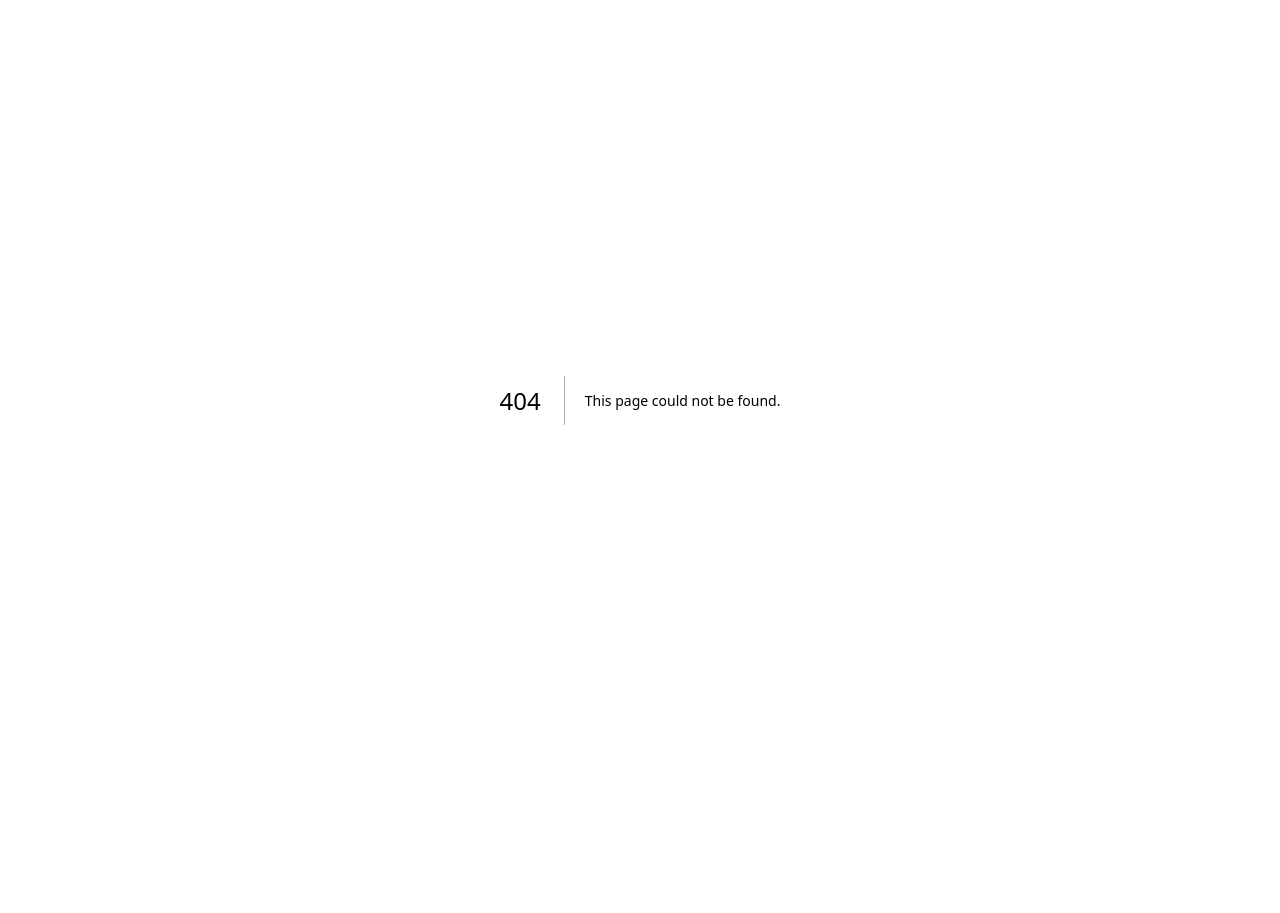
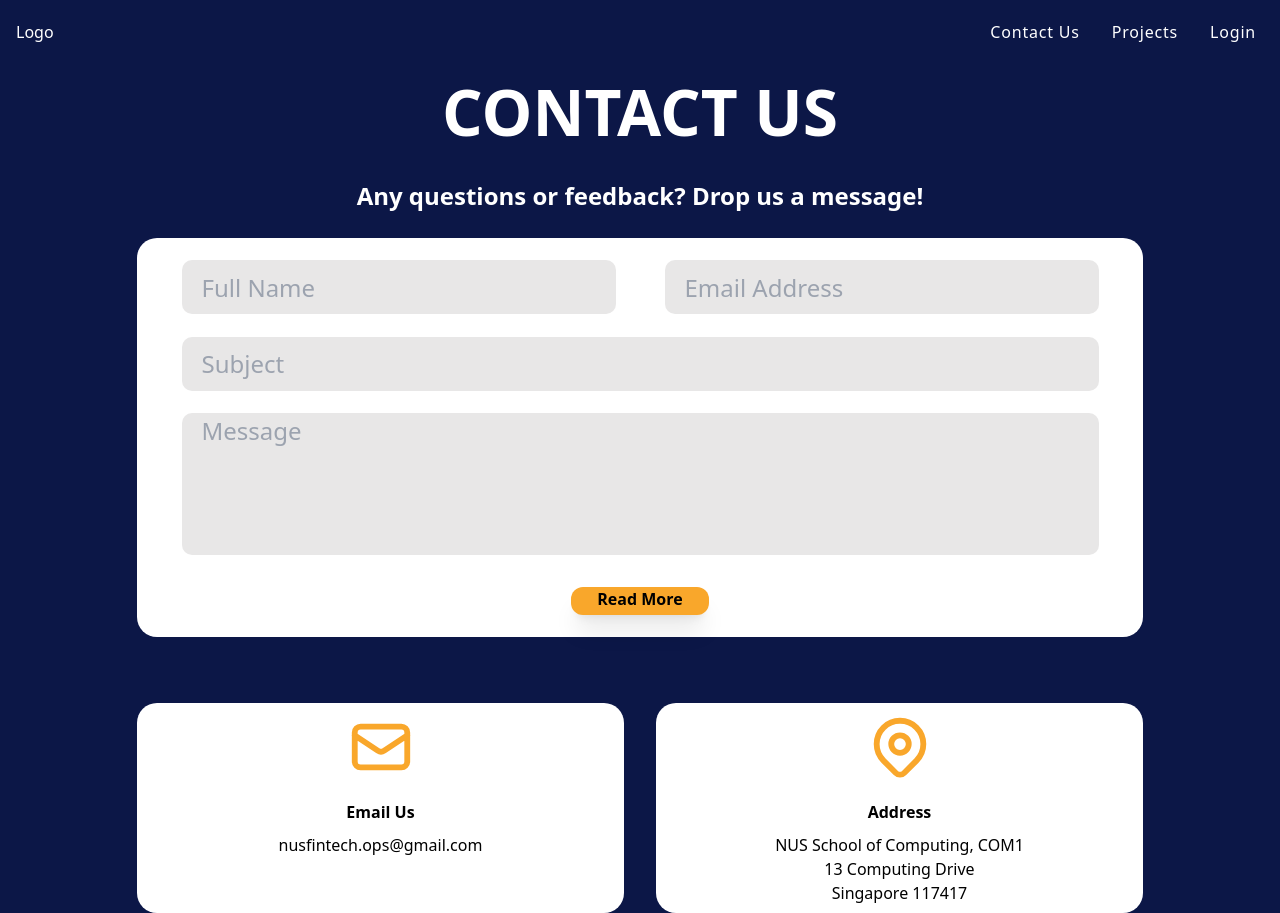
Before and after one commit to NUS-Fintech-Society/SD_Medusa_Frontend, a Next.js app: page /contact-us in a window 1280 px wide. Before the commit this address had no page. Before the commit the page ends 800 px from the top, so only its background shows below. Built offline with nearby package versions, Linux system fonts and the light colour scheme.

Commit message:
Implement contact-us

```diff
--- /dev/null
+++ b/app/components/navbar/NavBar.tsx
@@ -0,0 +1,223 @@
+"use client";
+
+import {
+  Box,
+  Flex,
+  Stack,
+  Collapse,
+  Icon,
+  Popover,
+  PopoverTrigger,
+  PopoverContent,
+  useDisclosure,
+} from "@chakra-ui/react";
+import {
+  HamburgerIcon,
+  CloseIcon,
+  ChevronDownIcon,
+  ChevronRightIcon,
+} from "@chakra-ui/icons";
+
+export default function WithSubnavigation() {
+  const { isOpen, onToggle } = useDisclosure();
+
+  return (
+    <div>
+      <div className="bg-brand-blue shadow-xl text-ftnal-white min-h-[4rem] py-2 px-4 -b flex items-center md:justify-between">
+        <div className="flex-1 md:flex-auto ml-[-0.5rem] md:hidden">
+          <button
+            onClick={onToggle}
+            className="group rounded-md p-2 focus:outline-none"
+            aria-label="Toggle Navigation"
+          >
+            {isOpen ? (
+              <CloseIcon className="w-3 h-3" />
+            ) : (
+              <HamburgerIcon className="w-5 h-5" />
+            )}
+          </button>
+        </div>
+        <p className="text-center font-heading justify-center">Logo</p>
+
+        <div className="hidden md:flex md:items-start ml-10 justify-center">
+          <DesktopNav />
+        </div>
+      </div>
+
+      <Collapse
+        in={isOpen}
+        animateOpacity
+      >
+        <MobileNav />
+      </Collapse>
+    </div>
+  );
+}
+
+const DesktopNav = () => {
+  return (
+    <div className="flex flex-row space-x-4">
+      {NAV_ITEMS.map((navItem) => (
+        <Box key={navItem.label}>
+          <Popover
+            trigger={"hover"}
+            placement={"bottom-start"}
+          >
+            <PopoverTrigger>
+              <Box
+                as="a"
+                className="p-2 text-sm tracking-wider hover:cursor-pointer transition-colors duration-300 hover:no-underline"
+              >
+                {navItem.label}
+              </Box>
+            </PopoverTrigger>
+
+            {navItem.children && (
+              <PopoverContent className="border-0 shadow-xl bg-popover bg-ftnal-white text-ftnal-black p-4 rounded-xl min-w-sm">
+                <Stack>
+                  {navItem.children.map((child) => (
+                    <DesktopSubNav
+                      key={child.label}
+                      {...child}
+                    />
+                  ))}
+                </Stack>
+              </PopoverContent>
+            )}
+          </Popover>
+        </Box>
+      ))}
+    </div>
+  );
+};
+
+const DesktopSubNav = ({ label, href, subLabel }: NavItem) => {
+  return (
+    <a
+      role="group"
+      className="group block p-2 rounded-md transition-all hover:bg-ftnal-offwhite"
+      href={href}
+    >
+      <Stack
+        direction={"row"}
+        align={"center"}
+      >
+        <div className="transition-all hover:bg-ftnal-grey">
+          <p className="text-body-l font-bold">{label}</p>
+          <p className="text-body-s">{subLabel}</p>
+        </div>
+        <Flex
+          transition={"all .3s ease"}
+          transform={"translateX(-10px)"}
+          opacity={0}
+          _groupHover={{ opacity: "100%", transform: "translateX(0)" }}
+          justify={"flex-end"}
+          align={"center"}
+          flex={1}
+        >
+          <Icon
+            className="w-5 h-5"
+            as={ChevronRightIcon}
+          />
+        </Flex>
+      </Stack>
+    </a>
+  );
+};
+
+const MobileNav = () => {
+  return (
+    <Stack className="md:hidden bg-brand-yellow p-4 ">
+      {NAV_ITEMS.map((navItem) => (
+        <MobileNavItem
+          key={navItem.label}
+          {...navItem}
+        />
+      ))}
+    </Stack>
+  );
+};
+
+const MobileNavItem = ({ label, children, href }: NavItem) => {
+  const { isOpen, onToggle } = useDisclosure();
+
+  return (
+    <Stack
+      className="bg-brand-yellow"
+      spacing={4}
+      onClick={children && onToggle}
+    >
+      <Box
+        className="bg-brand-yellow py-2 flex flex-row items-center"
+        as="a"
+        href={href ?? "#"}
+        _hover={{
+          textDecoration: "none",
+        }}
+      >
+        <p className="font-bold text-ftnal-white">{label}</p>
+        {children && (
+          <Icon
+            as={ChevronDownIcon}
+            color="white"
+            transform={isOpen ? "rotate(180deg)" : ""}
+            className="w-6 h-6 transition-all"
+          />
+        )}
+      </Box>
+
+      <Collapse
+        in={isOpen}
+        animateOpacity
+        style={{ marginTop: "0!important" }}
+      >
+        <Stack className="mt-2 pl-4 align-start border-l-2 border-l-white">
+          {children &&
+            children.map((child) => (
+              <Box
+                as="a"
+                key={child.label}
+                href={child.href}
+                className="py-2 text-ftnal-white text-dmsans text-body-l"
+              >
+                {child.label}
+              </Box>
+            ))}
+        </Stack>
+      </Collapse>
+    </Stack>
+  );
+};
+
+interface NavItem {
+  label: string;
+  subLabel?: string;
+  children?: Array<NavItem>;
+  href?: string;
+}
+
+const NAV_ITEMS: Array<NavItem> = [
+  {
+    label: "Contact Us",
+    href: "#",
+  },
+  {
+    label: "Projects",
+    children: [
+      {
+        label: "Machine Learning",
+        subLabel: "A project description here",
+        href: "#",
+      },
+      {
+        label: "Blockchain",
+        subLabel: "A project description",
+        href: "#",
+      },
+    ],
+  },
+  {
+    label: "Login",
+    href: "#",
+  },
+];
--- /dev/null
+++ b/app/contact-us/components/ContactCard.tsx
@@ -0,0 +1,39 @@
+import { Card, CardBody } from "@chakra-ui/react";
+import { HiOutlineLocationMarker, HiOutlineMail } from "react-icons/hi";
+interface CardProps {
+  logo: "email" | "location";
+  title: string;
+  desc: string[];
+}
+
+function ContactCard(cardProps: CardProps) {
+  const svg =
+    cardProps.logo === "email" ? (
+      <HiOutlineMail
+        style={{ color: "#F9A72B", width: "70px", height: "88px" }}
+      />
+    ) : (
+      <HiOutlineLocationMarker
+        style={{ color: "#F9A72B", width: "70px", height: "88px" }}
+      />
+    );
+
+  return (
+    <Card
+      maxW="sm"
+      className="bg-white text-black flex flex-col justify-between items-center rounded-[20px] w-[487px] h-[210px]"
+    >
+      {svg}
+      <CardBody>
+        <h3 className="font-bold">{cardProps.title}</h3>
+      </CardBody>
+      <div className="font-[20px] h-[80px] text-center">
+        {cardProps.desc.map((x) => (
+          <p>{x}</p>
+        ))}
+      </div>
+    </Card>
+  );
+}
+
+export default ContactCard;
--- /dev/null
+++ b/app/contact-us/components/HookForm.tsx
@@ -0,0 +1,57 @@
+import { useForm } from "react-hook-form";
+import { FormControl, Input } from "@chakra-ui/react";
+import Button from "../../components/inputs/SmallButton";
+
+export default function HookForm() {
+  //   const {
+  //     handleSubmit,
+  //     register,
+  //     formState: { errors, isSubmitting },
+  //   } = useForm()
+
+  //   function onSubmit(values: any) { // leave as any for now till finalize
+  //     return new Promise<void>((resolve) => {
+  //       setTimeout(() => {
+  //         alert(JSON.stringify(values, null, 2))
+  //         resolve()
+  //       }, 3000)
+  //     })
+  //   }
+
+  return (
+    <div className="w-[1006px] h-[399px] text-[24px] font-normal rounded-[20px] bg-white">
+      <form className="flex flex-col items-center justify-evenly h-full px-[44.5px] text-black">
+        <div className="flex justify-between items h-[54px] w-full">
+          <FormControl isRequired>
+            <Input
+              placeholder="Full Name"
+              className="bg-[#E8E7E7] rounded-[10px] w-[434px] h-full outline-none pl-[20px] caret-black "
+            />
+          </FormControl>
+          <FormControl isRequired>
+            <Input
+              placeholder="Email Address"
+              type="email"
+              className="bg-[#E8E7E7] rounded-[10px] w-[434px] h-full outline-none pl-[20px] caret-black"
+            />
+          </FormControl>
+        </div>
+        <FormControl isRequired>
+          <Input
+            placeholder="Subject"
+            className="bg-[#E8E7E7] rounded-[10px] w-[917px] h-[54px] outline-none pl-[20px] caret-black"
+          />
+        </FormControl>
+        <FormControl isRequired>
+          <textarea
+            placeholder="Message"
+            className="bg-[#E8E7E7] rounded-[10px] w-[917px] h-[142px] outline-none pl-[20px] caret-black resize-none"
+          />
+        </FormControl>
+        <div className="w-[138px] h-[28px] text-[13px]">
+          <Button colour="brand-yellow-black">Read More</Button>
+        </div>
+      </form>
+    </div>
+  );
+}
--- /dev/null
+++ b/app/contact-us/page.tsx
@@ -0,0 +1,40 @@
+"use client";
+import WithSubnavigation from "../components/navbar/NavBar";
+import ContactCard from "./components/ContactCard";
+import HookForm from "./components/HookForm";
+
+export default function Home() {
+  return (
+    <>
+      <WithSubnavigation />
+      <div className="min-h-screen min-w-screen flex flex-col items-center bg-brand-blue ">
+        <div className="flex flex-col items-center w-[1117px] text-dmsans text-white">
+          <h1 className="font-bold text-[64px] h-[89px] ">CONTACT US</h1>
+          <h1 className="font-bold mt-[25px] text-[24px] max-h-[33px]">
+            Any questions or feedback? Drop us a message!
+          </h1>
+          <div className="pt-[27px]">
+            <HookForm />
+          </div>
+
+          <div className="flex justify-between w-[1006px] pt-[66px]">
+            <ContactCard
+              logo={"email"}
+              title={"Email Us"}
+              desc={["nusfintech.ops@gmail.com "]}
+            />
+            <ContactCard
+              logo={"location"}
+              title={"Address"}
+              desc={[
+                "NUS School of Computing, COM1",
+                "13 Computing Drive ",
+                "Singapore 117417 ",
+              ]}
+            />
+          </div>
+        </div>
+      </div>
+    </>
+  );
+}
```
